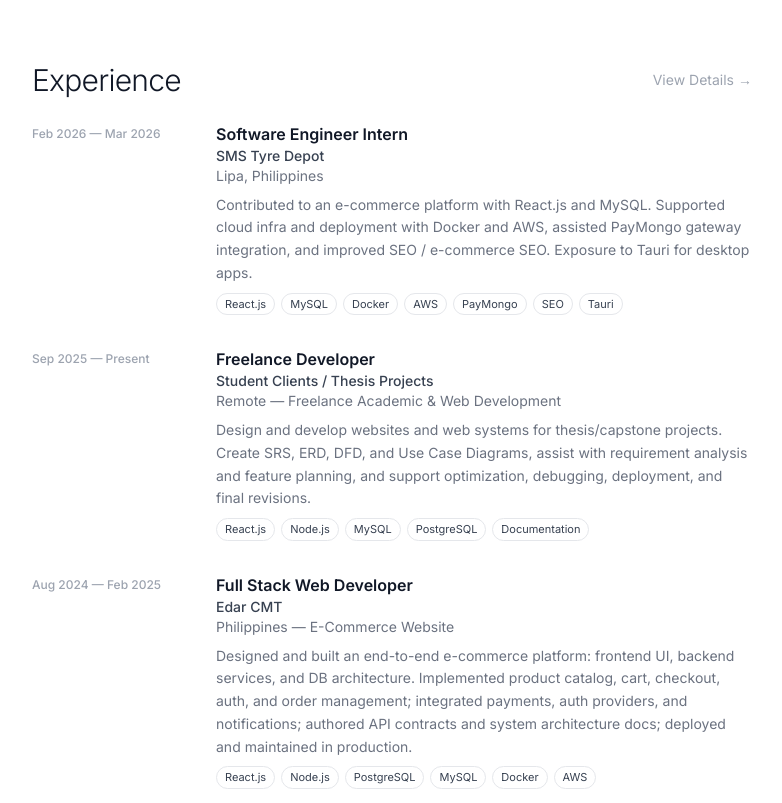
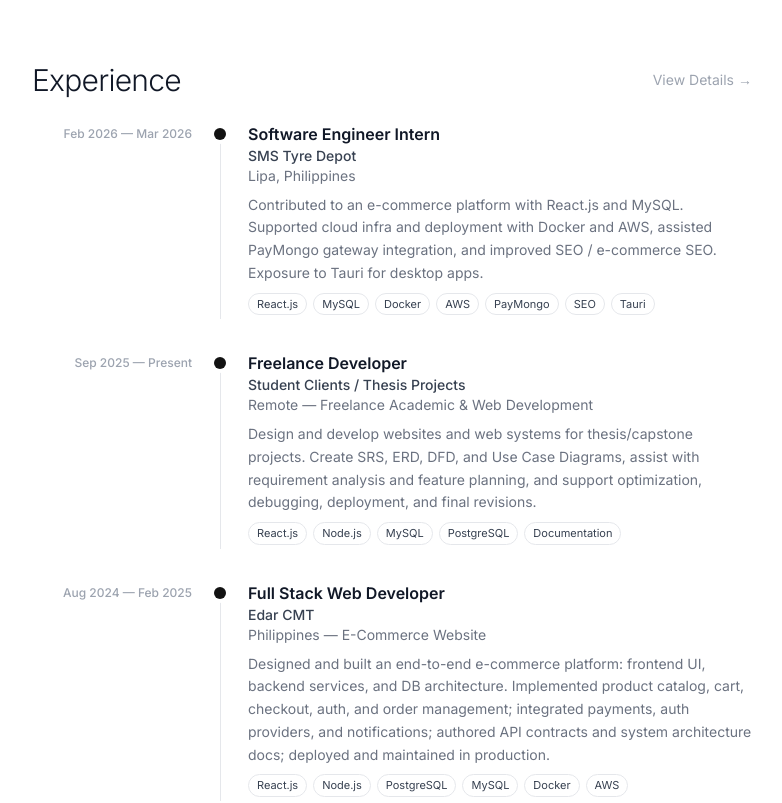
Before and after one commit to Jayem09/portfolio, a Next.js app: page / in a window 1280 px wide. Shown: the part 837-1640 px from the top of the page, without its empty margins (248-1030 px from the left). Built offline with nearby package versions, Linux system fonts and the light colour scheme; no server answers.

Commit message:
feat: use exact vertical line + dot snippet (w-3 ring-4 + flex-1 w-px)

```diff
--- a/components/ui/TimelineItem.tsx
+++ b/components/ui/TimelineItem.tsx
@@ -1,8 +1,18 @@
-export default function TimelineItem({ dates, title, subtitle, location, description, tags, action }: { dates: string; title: string; subtitle: string; location?: string; description?: string; tags?: string[]; action?: React.ReactNode }) {
+export default function TimelineItem({ dates, title, subtitle, location, description, tags, action, isLast }: { dates: string; title: string; subtitle: string; location?: string; description?: string; tags?: string[]; action?: React.ReactNode; isLast?: boolean }) {
   return (
-    <div className="sm:grid sm:grid-cols-[160px_1fr] sm:gap-6">
-      <p className="text-xs font-medium text-gray-400 dark:text-gray-500 whitespace-nowrap mb-1 sm:mb-0 sm:pt-1">{dates}</p>
-      <div>
+    <div className="relative sm:grid sm:grid-cols-[160px_24px_1fr] sm:gap-4 group">
+      <p className="text-xs font-medium text-gray-400 dark:text-gray-500 whitespace-nowrap mb-1 sm:mb-0 sm:pt-1 sm:text-right">{dates}</p>
+      {/* vertical line + dot - desktop - exact snippet requested */}
+      <div className="hidden sm:flex relative flex flex-col items-center">
+        <span className="mt-1.5 w-3 h-3 rounded-full bg-ink dark:bg-white ring-4 ring-white dark:ring-gray-900 shrink-0 z-10" aria-hidden />
+        {!isLast && <span className="w-px flex-1 bg-gray-200 dark:bg-gray-700" aria-hidden />}
+      </div>
+      {/* mobile dot inline with title */}
+      <div className="sm:hidden flex items-center gap-2 mb-1">
+        <span className="h-2 w-2 rounded-full bg-ink dark:bg-white" aria-hidden />
+        <span className="h-px flex-1 bg-gray-200 dark:bg-gray-800" aria-hidden />
+      </div>
+      <div className="pb-1">
         <h3 className="font-semibold text-gray-900 dark:text-white text-base">{title}</h3>
         <p className="text-sm font-medium text-gray-700 dark:text-gray-300">{subtitle}</p>
         {location && <p className="text-sm text-gray-500 dark:text-gray-400">{location}</p>}
```
